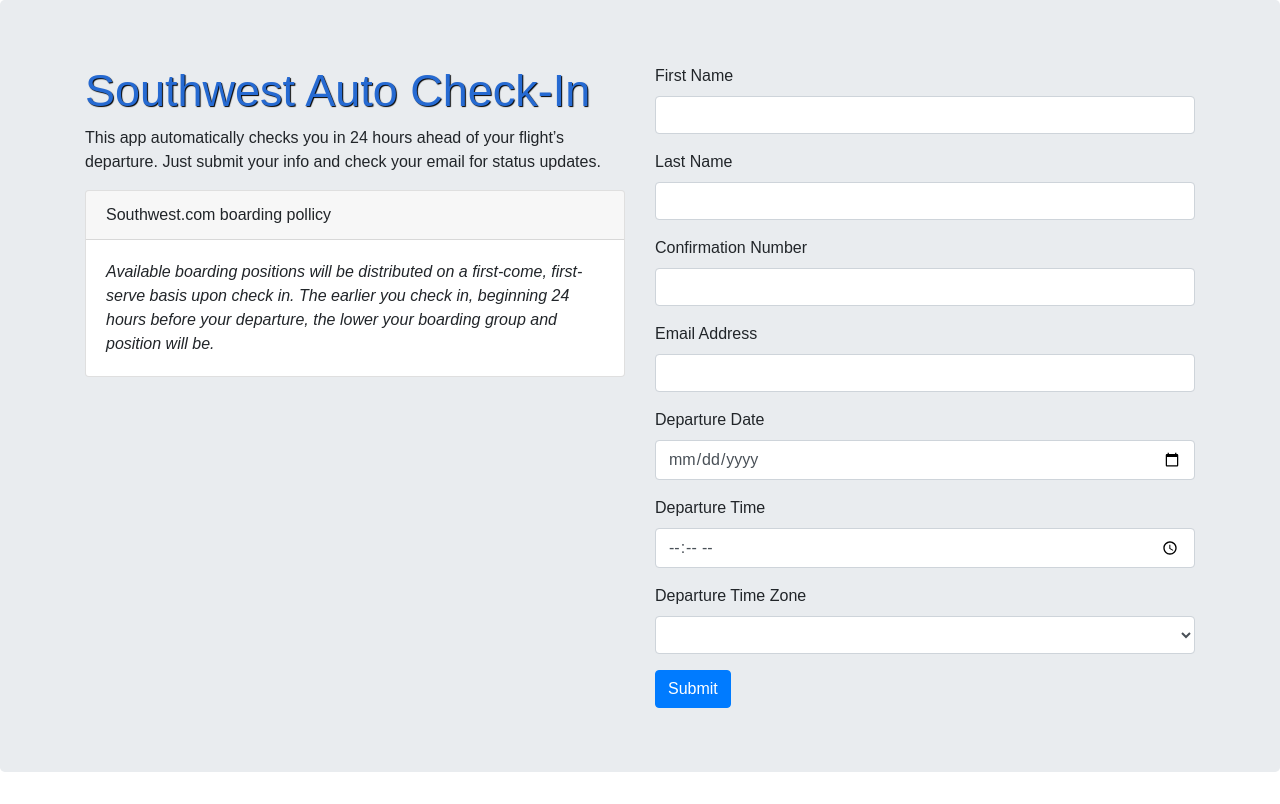
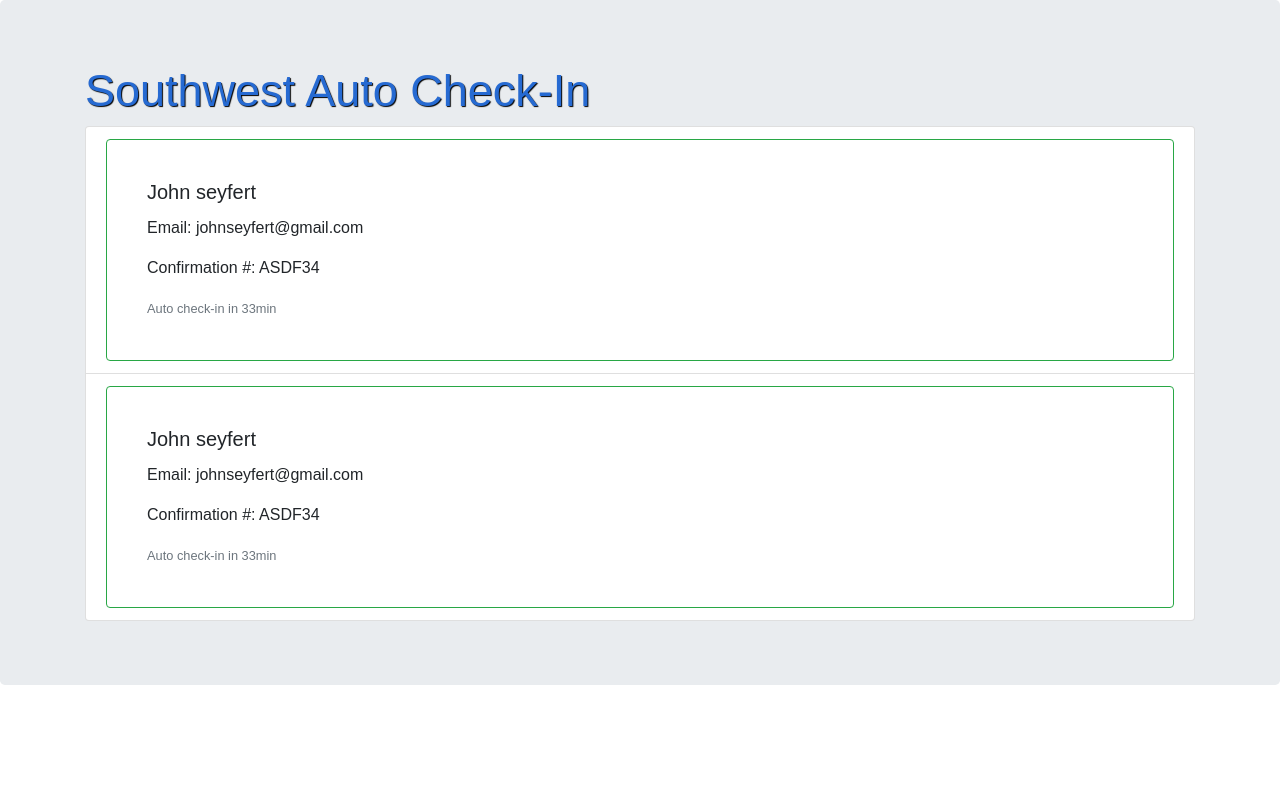
Before and after one commit to jseyfert/southwest-checkin, a React (Create React App) app: page / in a window 1280 px wide. Built offline with nearby package versions, Linux system fonts and the light colour scheme.

Commit message:
adding list of trips

```diff
--- a/src/App.js
+++ b/src/App.js
@@ -1,6 +1,15 @@
 import React, { Component } from 'react';
 import axios from 'axios';
-import { Alert, Container, Row, Col, Jumbotron, Button, Form, FormGroup, Label, Input, Card, CardHeader, CardBody, CardText, } from 'reactstrap';
+import { Alert, Container, Row, Col, Jumbotron, Button, Form, FormGroup, Label, Input, Card, CardHeader, CardBody, CardText,
+InputGroupButton,
+InputGroup,
+ListGroup,
+ListGroupItem,
+ListGroupItemHeading,
+ListGroupItemText,
+CardTitle,
+CardSubtitle,
+ } from 'reactstrap';
 
 class App extends Component {
   constructor(props) {
@@ -13,20 +22,25 @@
     this.onDepartureDateChange = this.onDepartureDateChange.bind(this);
     this.onDepartureTimeChange = this.onDepartureTimeChange.bind(this);
     this.onTimeZoneDepartureChange = this.onTimeZoneDepartureChange.bind(this);
+    this.onConfirmationNumberChange2 = this.onConfirmationNumberChange2.bind(this);
     this.handleSubmit = this.handleSubmit.bind(this);
+    this.handleSearch = this.handleSearch.bind(this);
 
     this.state = {
-      pageType: 'landing',
+      pageType: 'tripsSuccess',
       message: '',
       dateToExecute: '',
 
       firstName: '',
       lastName: '',
       confirmationNumber: '',
+      confirmationNumber2: '',
       emailAddress: '',
       departureDate: '',
       departureTime: '',
       timeZoneDeparture: '',
+
+      data: [],
     };
   }
 
@@ -37,6 +51,28 @@
   onDepartureDateChange(e) {this.setState({departureDate: e.target.value });}
   onDepartureTimeChange(e) {this.setState({departureTime: e.target.value });}
   onTimeZoneDepartureChange(e) {this.setState({timeZoneDeparture: e.target.value });}
+  onConfirmationNumberChange2(e) {this.setState({confirmationNumber2: e.target.value });}
+
+  handleSearch(e) {
+    e.preventDefault();
+    let url = '/getExisting/' + this.state.confirmationNumber2
+
+    axios.get(url)
+      .then((response) => {
+        this.setState({
+          pageType: response.data.pageType,
+          message: response.data.message,
+          data: response.data.data,
+        })
+      })
+      .catch(error => {
+        this.setState({
+          pageType: 'error',
+          message: error.response.status,
+          data: [],
+        })
+      });
+  }
 
   handleSubmit(e) {
     e.preventDefault();
@@ -78,6 +114,14 @@
                   <Col md={{ size: 6}}>
                     <h1 className="mainLogo">Southwest Auto Check-In</h1>
                     <p>This app automatically checks you in 24 hours ahead of your flight’s departure. Just submit your info and check your email for status updates.</p>
+                    <p>Already submitted? Search for existing reservations with your Southwest confirmation number.</p>
+                    <Form onSubmit={ this.handleSearch }>
+                      <InputGroup>
+                        <Input onChange={this.onConfirmationNumberChange2} value={this.state.confirmationNumber2} type="text" name="confirmationNumber2" id="confirmationNumber2" placeholder="Confirmation Number" required/>
+                        <InputGroupButton color="primary">Search Existing</InputGroupButton>
+                      </InputGroup>
+                    </Form>
+                    <br/>
                     <Card>
                       <CardHeader>Southwest.com boarding pollicy</CardHeader>
                       <CardBody>
@@ -180,6 +224,51 @@
             </Jumbotron>
           </div>
           );
+      } else if (this.state.pageType === 'tripsSuccess') {
+        return (
+          <div>
+            <Jumbotron>
+              <Container>
+                <Row>
+                  <Col>
+                    <h1 className="mainLogo">Southwest Auto Check-In</h1>
+
+                    <ListGroup>
+                      <ListGroupItem>
+
+                      <Card body outline color="success">
+                        <CardBody >
+                          <CardTitle>John seyfert</CardTitle>
+                          <CardText>Email: johnseyfert@gmail.com</CardText>
+                          <CardText>Confirmation #: ASDF34</CardText>
+                          <small className="text-muted">Auto check-in in 33min</small>
+                        </CardBody>
+                      </Card>
+
+                      </ListGroupItem>
+
+                      <ListGroupItem>
+
+                      <Card body outline color="success">
+                        <CardBody >
+                          <CardTitle>John seyfert</CardTitle>
+                          <CardText>Email: johnseyfert@gmail.com</CardText>
+                          <CardText>Confirmation #: ASDF34</CardText>
+                          <small className="text-muted">Auto check-in in 33min</small>
+                        </CardBody>
+                      </Card>
+
+                      </ListGroupItem>
+
+                    </ListGroup>
+
+
+                  </Col>
+                </Row>
+              </Container>
+            </Jumbotron>
+          </div>
+          );
       } else {
         return (
           <div>
--- a/src/index.css
+++ b/src/index.css
@@ -4,7 +4,7 @@
   font-family: sans-serif;
 }
 
-h1.mainLogo {
+.mainLogo {
   font-size: 45px;
   text-shadow: 1px 1px 1px #000000;
   color: #266AD2;
```
